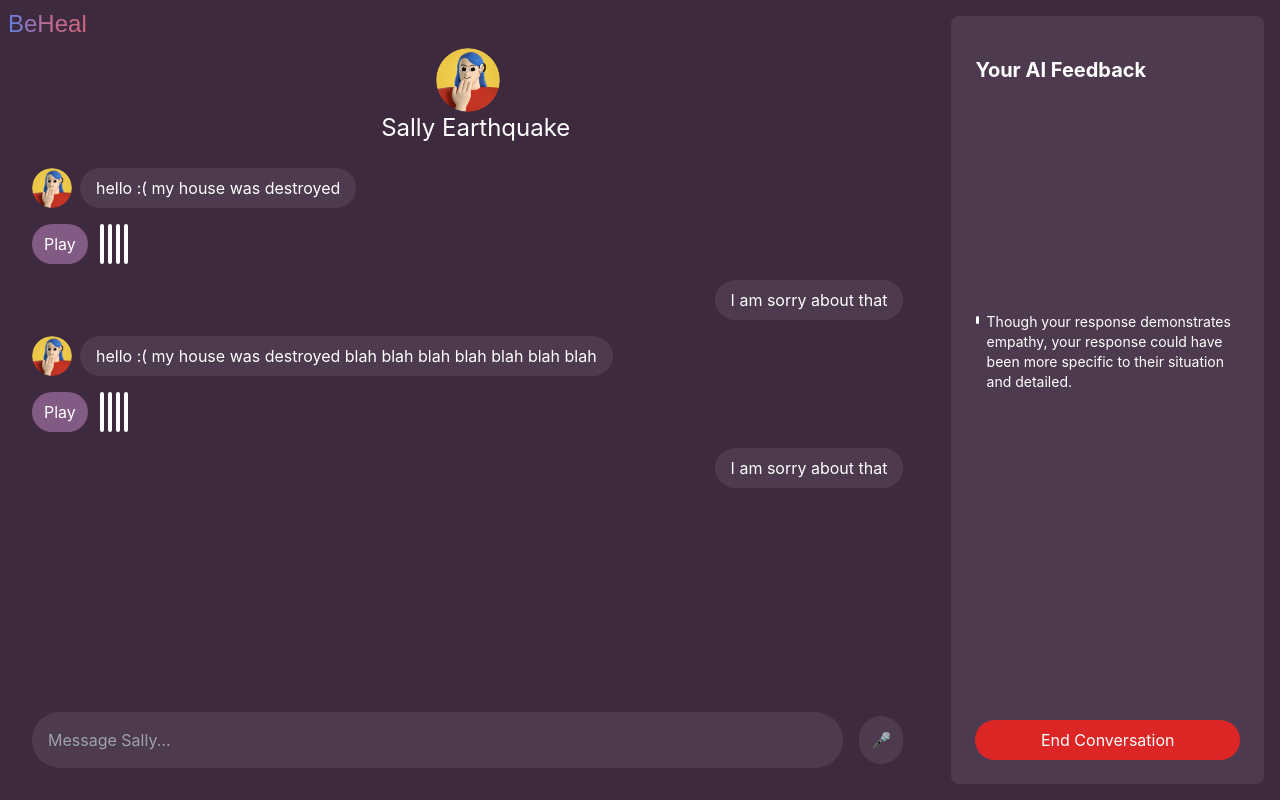
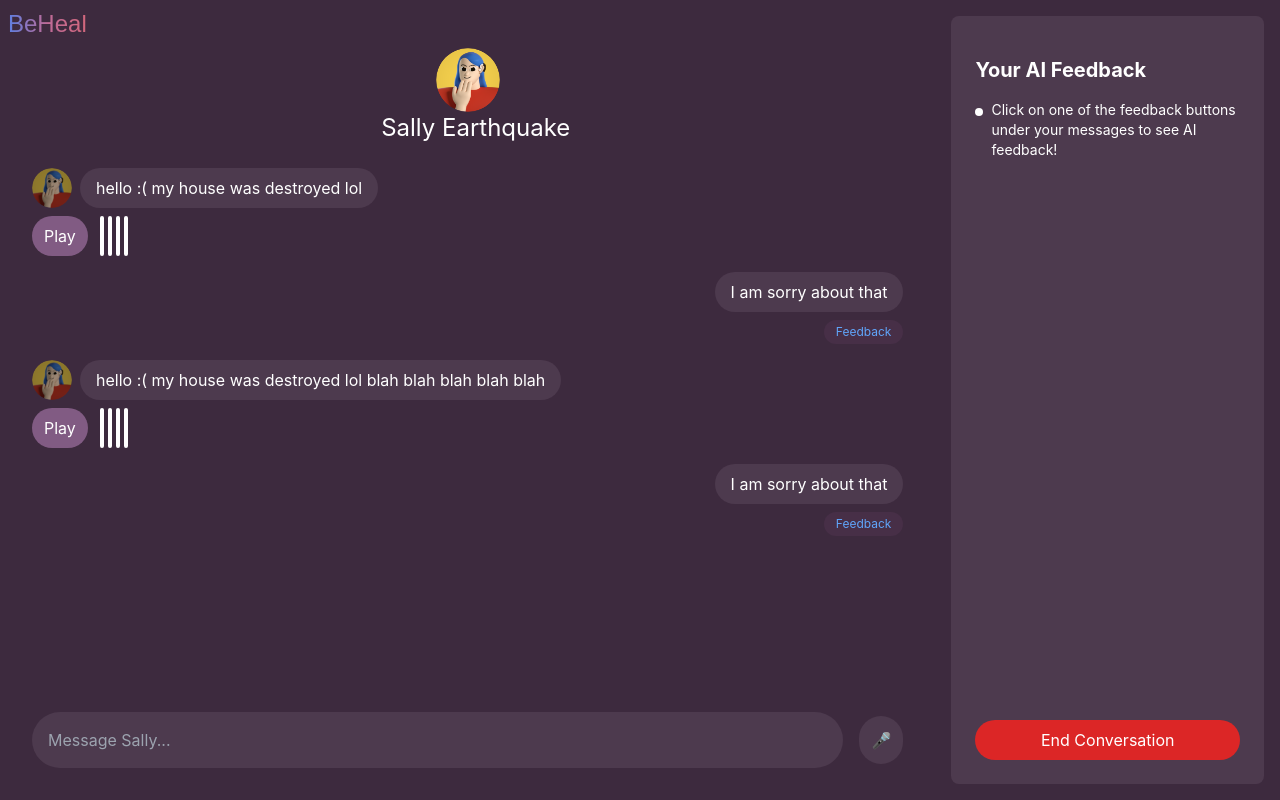
Before and after one commit to shumeraa/AI-Hackathon, a React (Create React App) app in the folder ai-app/: page /Chat in a window 1280 px wide. Built offline with nearby package versions, Linux system fonts and the light colour scheme.

Commit message:
Added separate components for chatbot and user messages

```diff
--- a/ai-app/src/ChatPage.js
+++ b/ai-app/src/ChatPage.js
@@ -3,22 +3,21 @@ import logo from './logo.svg';
 import Button from './components/Button.js';
 import AudioPlayer from './components/AudioPlayer';
 import Sally from './assets/sally.png';
+import ChatBotMessage from './components/ChatBotMessage.js';
+import UserMessage from './components/UserMessage.js';
 
 function ChatPage() {
   const handleSend = () => {
     // Placeholder function
   };
 
+  const [feedbackMessage, setFeedbackMessage] = useState("Click on one of the feedback buttons under your messages to see AI feedback!");
 
-  // Set Component A (Response) position
-  const componentARef = useRef(null);
-  const [componentAPosition, setComponentAPosition] = useState(0);
+  const handleShowFeedback = (message, source) => {
+    setFeedbackMessage(message);
+  };
 
   useEffect(() => {
-    if (componentARef.current) {
-      const rect = componentARef.current.getBoundingClientRect();
-      setComponentAPosition(rect.top);
-    }
   }, []);
 
   return (
@@ -41,61 +40,29 @@ function ChatPage() {
           </div>
 
           <div className="flex flex-col space-y-4">
-            <div className="flex items-center space-x-2">
-              <img
-                src={Sally}
-                alt="Sally Earthquake"
-                className="w-10 h-10 rounded-full"
-              />
-              <div className="bg-secondaryPurple px-4 py-2 rounded-full">
-                hello :( my house was destroyed
-              </div>
-            </div>
-            <AudioPlayer src="/path-to-audio-file.mp3" />
+            <ChatBotMessage
+              message="hello :( my house was destroyed lol"
+              audioSrc="/path-to-audio-file.mp3"
+            />
 
-            {/* Component A: Response Message */}
-            <div className="flex justify-end">
-              <div
-                ref={componentARef}
-                className="bg-secondaryPurple px-4 py-2 rounded-full"
-              >
-                I am sorry about that
-              </div>
-            </div>
+            <UserMessage
+              message="I am sorry about that"
+              feedback="Though your response demonstrates empathy, your response could have been more specific to their situation and detailed."
+              onShowFeedback={handleShowFeedback}
+            />
 
-            {/* Component B: Feedback Message */}
-            <div
-              className="absolute bg-secondaryPurple p-4 rounded-lg mr-4"
-              style={{
-                left: '75%', // Adjust this value as needed
-                top: `${componentAPosition}px`,
-              }}
-            >
-              <div className="flex items-start space-x-2">
-                <span className="w-2 h-2 bg-white rounded-full mt-1 "></span>
-                <p className="text-sm">
-                  Though your response demonstrates empathy, your response could have been more specific to their situation and detailed.
-                </p>
-              </div>
-            </div>
 
-            <div className="flex items-center space-x-2">
-              <img
-                src={Sally}
-                alt="Sally Earthquake"
-                className="w-10 h-10 rounded-full"
-              />
-              <div className="bg-secondaryPurple px-4 py-2 rounded-full">
-                hello :( my house was destroyed blah blah blah blah blah blah blah
-              </div>
-            </div>
-            <AudioPlayer src="/path-to-audio-file.mp3" />
+            <ChatBotMessage
+              message="hello :( my house was destroyed lol blah blah blah blah blah"
+              audioSrc="/path-to-audio-file.mp3"
+            />
 
-            <div className="flex justify-end">
-              <div className="bg-secondaryPurple px-4 py-2 rounded-full">
-                I am sorry about that
-              </div>
-            </div>
+            <UserMessage
+              message="I am sorry about that"
+              feedback="Though your response demonstrates empathy, your response could have been more specific to their situation and detailed. LOL"
+              onShowFeedback={handleShowFeedback}
+            />
+
           </div>
 
           <div className="flex items-center mt-auto space-x-4">
@@ -114,6 +81,15 @@ function ChatPage() {
         <div className="w-1/4 bg-secondaryPurple p-6 flex flex-col rounded-lg m-4">
           <h2 className="text-xl font-bold my-4">Your AI Feedback</h2>
 
+          <div className="text-sm space-y-2">
+            <div className="flex items-start space-x-2">
+              <span className="w-2 h-2 bg-white rounded-full mt-2 flex-shrink-0"></span>
+              <p>
+                {feedbackMessage}
+              </p>
+            </div>
+          </div>
+
           <button className="bg-red-600 text-white py-2 mt-auto rounded-full">
             End Conversation
           </button>
--- a/ai-app/src/components/AudioPlayer.module.css
+++ b/ai-app/src/components/AudioPlayer.module.css
@@ -12,6 +12,10 @@
   border-radius: 25px;
   cursor: pointer;
   font-size: 16px;
+}
+
+.playPauseBtn:hover {
+  background-color: #6a466d; /* Darker shade on hover */
 }
 
 .bars {
@@ -29,6 +33,10 @@
   animation-play-state: paused;
 }
 
+.audioPlayer:hover .audioPlayer{
+  background-color: #FFD700; /* Change bar color to gold on hover */
+}
+
 /* Animate bars */
 .barsPlaying .bar {
   animation-play-state: running;
--- /dev/null
+++ b/ai-app/src/components/ChatBotMessage.js
@@ -0,0 +1,24 @@
+import React from 'react';
+import AudioPlayer from './AudioPlayer';
+import Sally from '../assets/sally.png';
+
+function ChatBotMessage({ message, audioSrc }) {
+  return (
+    <div className="flex flex-col space-y-2">
+      <div className="flex items-center space-x-2">
+        <img
+          src={Sally}
+          alt="Sally Earthquake"
+          className="w-10 h-10 rounded-full"
+          style={{ filter: 'brightness(0.6)' }}
+        />
+        <div className="bg-secondaryPurple px-4 py-2 rounded-full">
+          {message}
+        </div>
+      </div>
+      {audioSrc && <AudioPlayer src={audioSrc} />}
+    </div>
+  );
+}
+
+export default ChatBotMessage;
--- /dev/null
+++ b/ai-app/src/components/UserMessage.js
@@ -0,0 +1,26 @@
+import React from 'react';
+
+function UserMessage({ message, feedback, onShowFeedback}) {
+  return (
+    <div className="relative flex flex-col space-y-2">
+      {/* User Message */}
+      <div className="flex justify-end">
+        <div className="bg-secondaryPurple px-4 py-2 rounded-full">
+          {message}
+        </div>
+      </div>
+
+      {/* Feedback Button */}
+      <div className="flex justify-end">
+        <button
+          onClick={() => onShowFeedback(feedback)}
+          className="text-blue-400 bg-tertiaryPurple px-3 py-1 text-xs rounded-full hover:bg-quaternaryPurple transition-colors"
+        >
+          Feedback
+        </button>
+      </div>
+    </div>
+  );
+}
+
+export default UserMessage;
```
